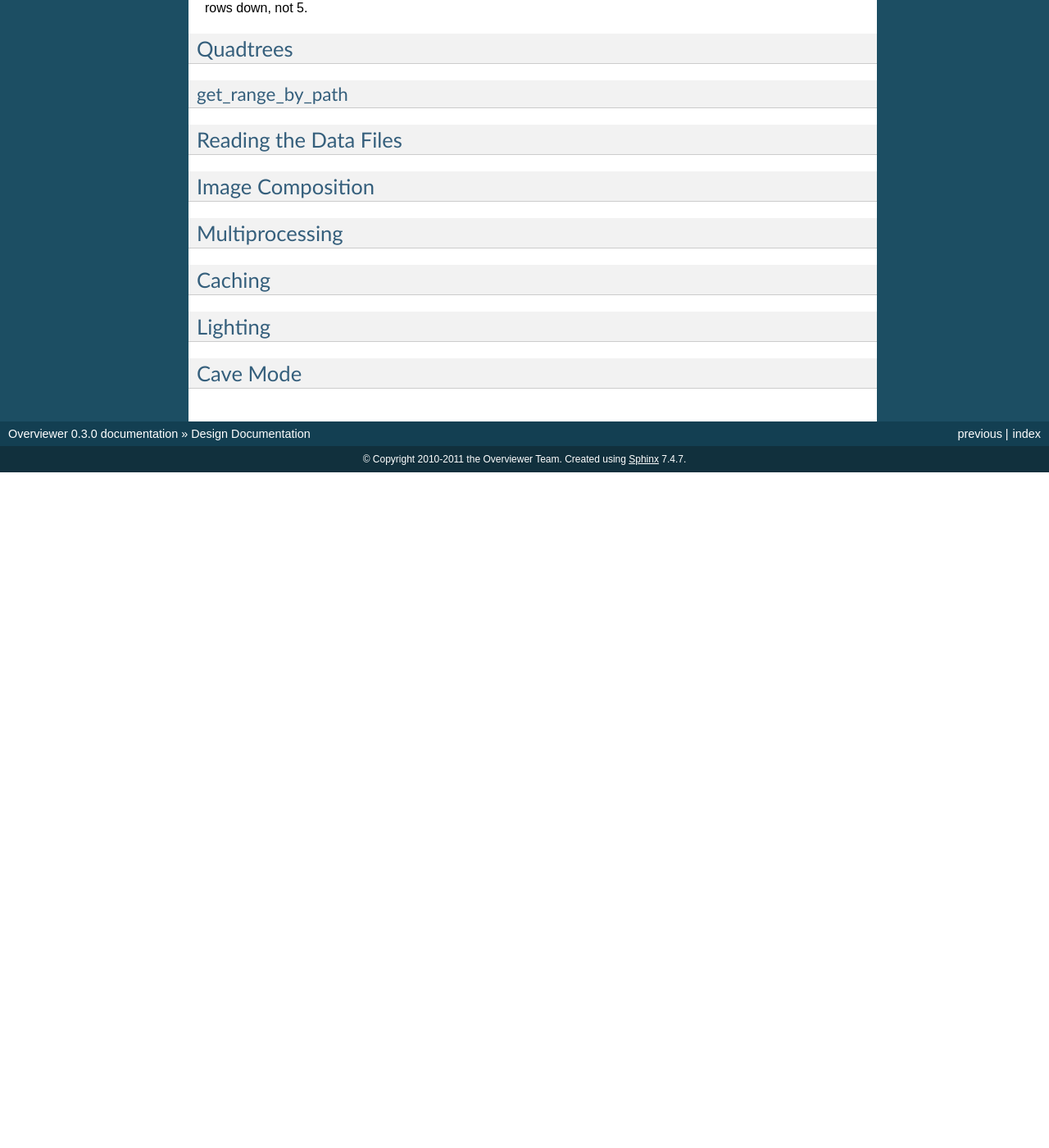
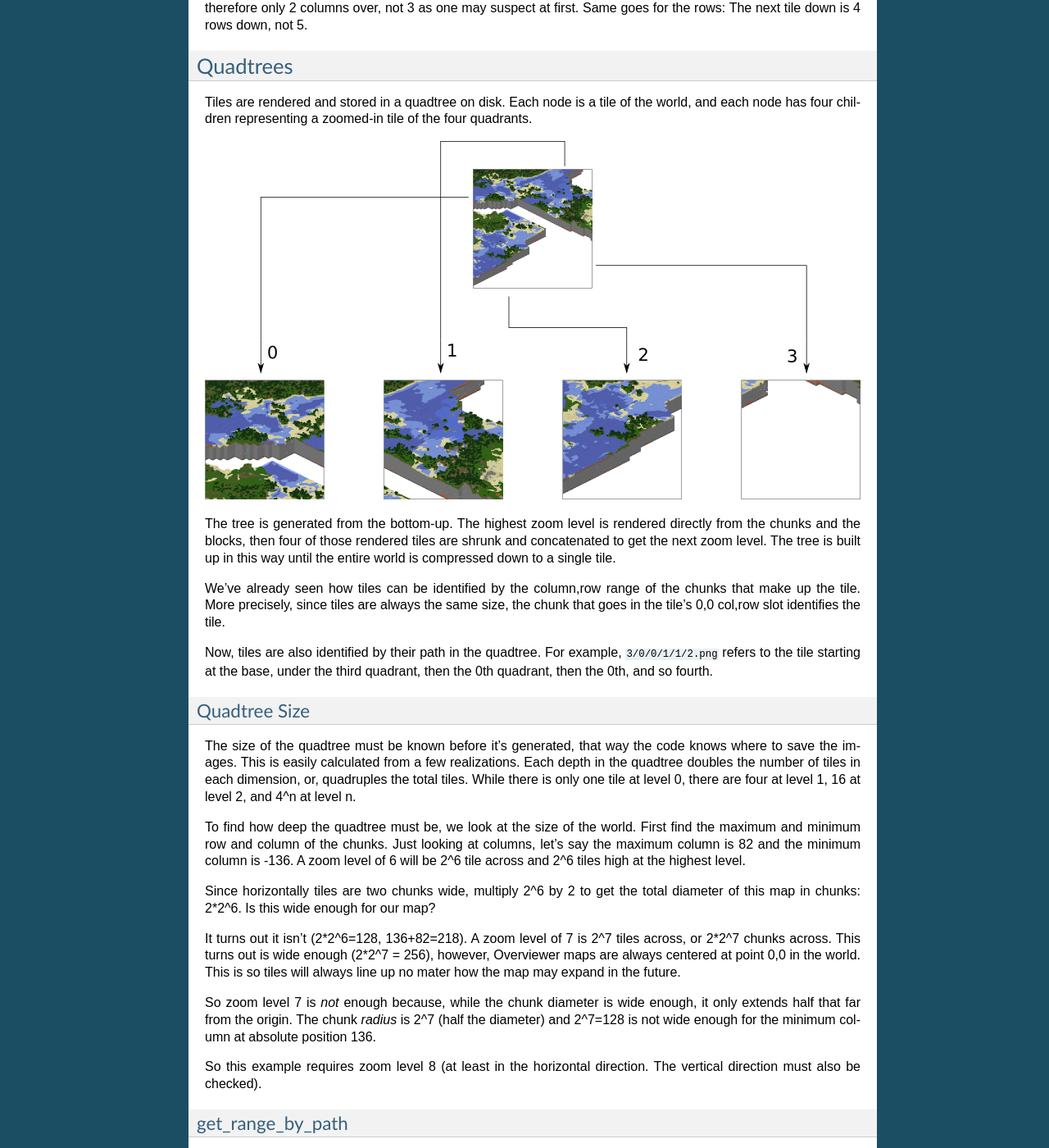
Before and after one commit to overviewer/Minecraft-Overviewer, a Sphinx documentation site: the page built from docs/design/designdoc.rst, in a window 1280 px wide and 1400 px high, scrolled down 13545 px. Shown: the whole window at 82% size. Built offline with Sphinx 7.4.7, drawn with Linux system fonts in a browser that asks for light colours; before the commit the page ends 14121 px from its top, so only the background shows below that; some of the changed text lies outside the part shown.

Commit message:
wrote a bit of docs about quadtrees

```diff
--- a/docs/design/designdoc.rst
+++ b/docs/design/designdoc.rst
@@ -490,6 +490,55 @@ Quadtrees
 =========
 .. About the tile output
 
+Tiles are rendered and stored in a quadtree on disk. Each node is a tile of the
+world, and each node has four children representing a zoomed-in tile of the four
+quadrants.
+
+.. image:: tilerendering/4children.png
+    :alt: A tile has 4 children, each is a zoomed-in tile of one of the quadrants.
+
+The tree is generated from the bottom-up. The highest zoom level is rendered
+directly from the chunks and the blocks, then four of those rendered tiles are
+shrunk and concatenated to get the next zoom level. The tree is built up in this
+way until the entire world is compressed down to a single tile.
+
+We've already seen how tiles can be identified by the column,row range of the
+chunks that make up the tile. More precisely, since tiles are always the same
+size, the chunk that goes in the tile's 0,0 col,row slot identifies the tile.
+
+Now, tiles are also identified by their path in the quadtree. For example,
+``3/0/0/1/1/2.png`` refers to the tile starting at the base, under the third
+quadrant, then the 0th quadrant, then the 0th, and so fourth.
+
+Quadtree Size
+-------------
+The size of the quadtree must be known before it's generated, that way the code
+knows where to save the images. This is easily calculated from a few
+realizations. Each depth in the quadtree doubles the number of tiles in each
+dimension, or, quadruples the total tiles. While there is only one tile at level
+0, there are four at level 1, 16 at level 2, and 4^n at level n.
+
+To find how deep the quadtree must be, we look at the size of the world. First
+find the maximum and minimum row and column of the chunks. Just looking at
+columns, let's say the maximum column is 82 and the minimum column is -136. A
+zoom level of 6 will be 2^6 tile across and 2^6 tiles high at the highest level.
+
+Since horizontally tiles are two chunks wide, multiply 2^6 by 2 to get the total
+diameter of this map in chunks: 2*2^6. Is this wide enough for our map?
+
+It turns out it isn't (2*2^6=128, 136+82=218). A zoom level of 7 is 2^7 tiles
+across, or 2*2^7 chunks across. This turns out is wide enough (2*2^7 = 256),
+however, Overviewer maps are always centered at point 0,0 in the world. This is
+so tiles will always line up no mater how the map may expand in the future.
+
+So zoom level 7 is *not* enough because, while the chunk diameter is wide
+enough, it only extends half that far from the origin. The chunk *radius* is 2^7
+(half the diameter) and 2^7=128 is not wide enough for the minimum column at
+absolute position 136.
+
+So this example requires zoom level 8 (at least in the horizontal direction.
+The vertical direction must also be checked).
+
 get_range_by_path
 -----------------
 .. Explain the quadtree.QuadtreeGen._get_range_by_path method
```
Also changed, not shown: docs/design/tilerendering/4children.png (added), docs/design/tilerendering/4children.svg (added).
